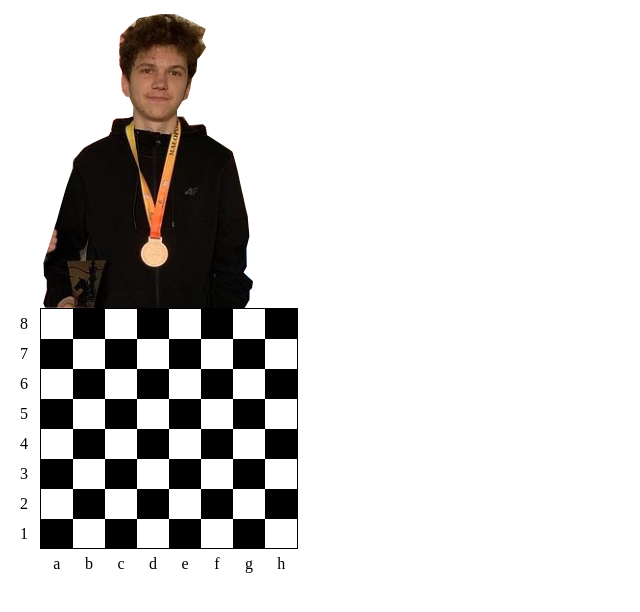
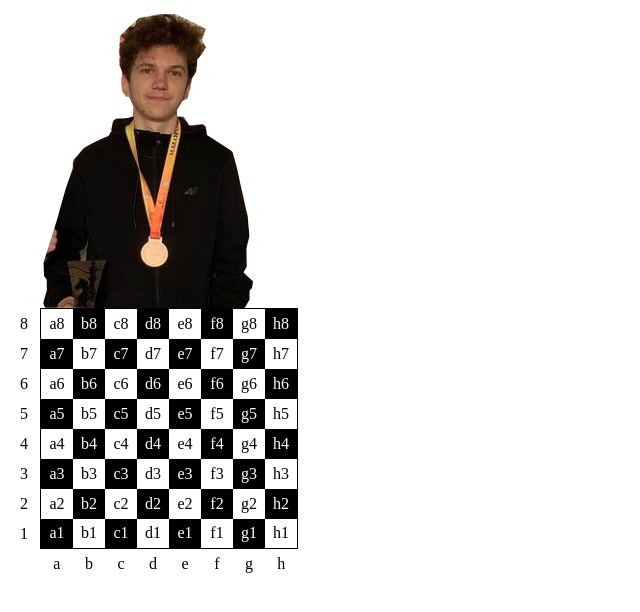
Before and after one commit to MrKamkar/volp, a plain HTML site: page index.html in a window 1280 px wide. Shown: the whole page, without its empty margins (0-640 px from the left). Drawn offline with Linux system fonts and the light colour scheme.

Commit message:
Update index.html

```diff
--- a/index.html
+++ b/index.html
@@ -36,10 +36,14 @@
                     cell.appendChild(text);
                     cell.style.borderTop = borderStyle;
                 }
-                else {
-                    if((((y % 2 == 0) && (x % 2 == 0)) || ((y % 2 == 1) && (x % 2 == 1))) && y != 8) {
+                else if(y != 8) {
+                    if(((y % 2 == 0) && (x % 2 == 0)) || ((y % 2 == 1) && (x % 2 == 1))) {
                         cell.style.backgroundColor = squaresColor;
+                        cell.style.color = "white";
                     }
+
+                    text = document.createTextNode(fields[x - 1] + (8 - y))
+                    cell.appendChild(text);
 
                     if(y == 7 && x != 0) cell.style.borderBottom = borderStyle;
                     if(x == 8 && y != 8) cell.style.borderRight = borderStyle;
```
